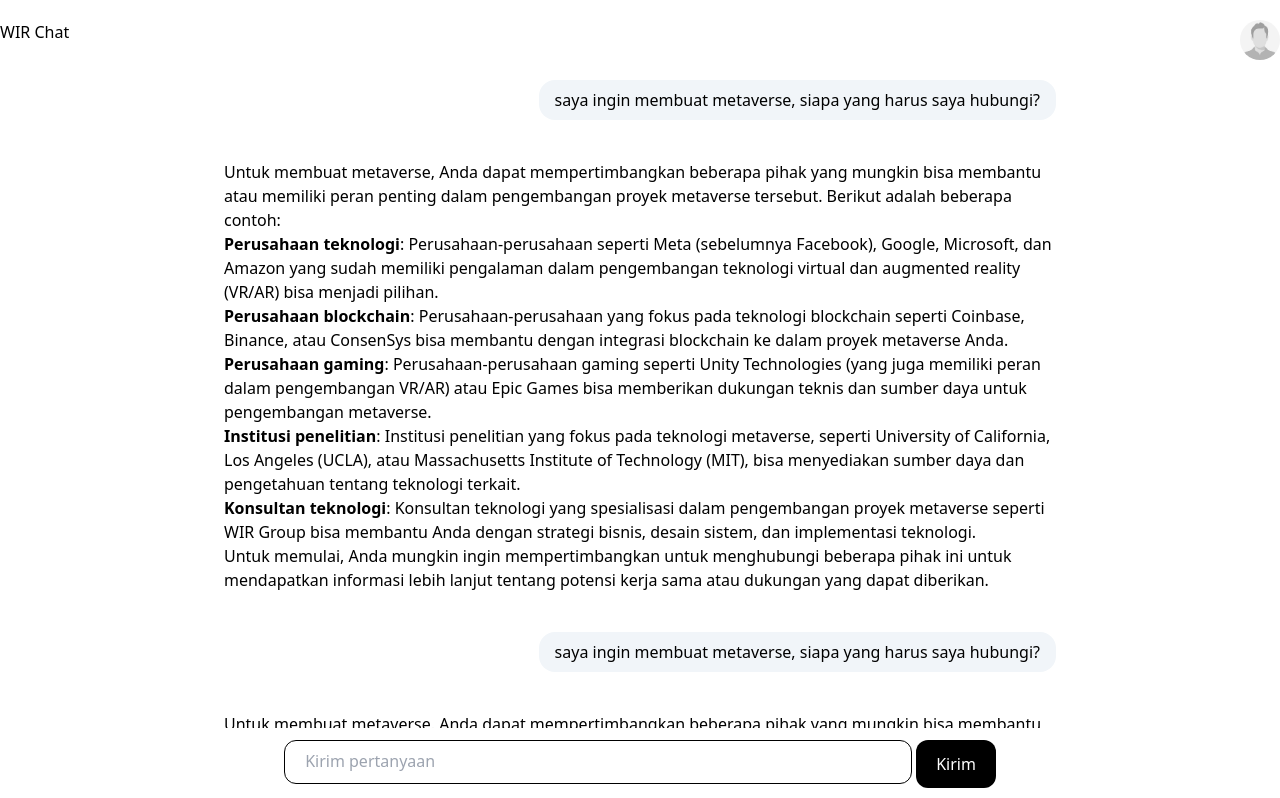
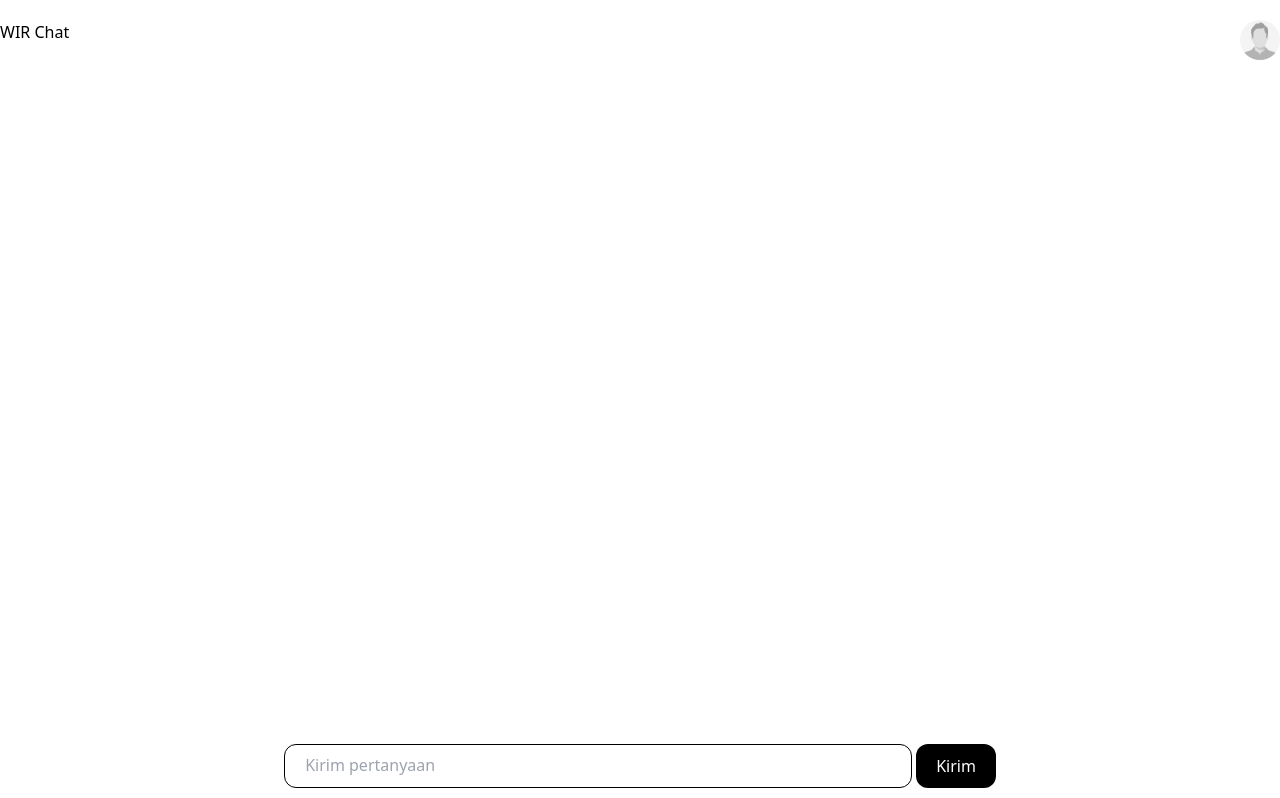
Before and after one commit to FadelYang/wir_chat, a React (Vite) app: page / in a window 1280 px wide. Shown: the top 798 px of the page. Built offline with nearby package versions, Linux system fonts and the light colour scheme.

Commit message:
feat: Add Chatting Feature

```diff
--- a/src/pages/HomePage.jsx
+++ b/src/pages/HomePage.jsx
@@ -1,43 +1,54 @@
-import { useState } from 'react'
+import { useState, useEffect } from 'react'
 import NavBar from '../components/NavBar'
 import { marked } from 'marked'
 
 export default function HomePage() {
-  const exampleMessage = "saya ingin membuat metaverse, siapa yang harus saya hubungi?"
+  const [inputMessage, setInputMessage] = useState('')
+  const [sessionId, setSessionId] = useState(() => sessionStorage.getItem('sessionId') || '')
+  const [conversations, setConversations] = useState(() => {
+    const savedConverstations = sessionStorage.getItem('conversations')
+    return savedConverstations ? JSON.parse(savedConverstations) : []
+  })
 
-  const exampleResponse = `Untuk membuat metaverse, Anda dapat mempertimbangkan beberapa pihak yang mungkin bisa membantu atau memiliki
-peran penting dalam pengembangan proyek metaverse tersebut. Berikut adalah beberapa contoh:\n\n1. **Perusahaan teknologi**: Perusahaan-perusahaan seperti Meta (sebelumnya Facebook), Google, Microsoft, dan Amazon yang sudah memiliki
-pengalaman dalam pengembangan teknologi virtual dan augmented reality (VR/AR) bisa menjadi pilihan.\n2. **Perusahaan blockchain**: Perusahaan-perusahaan yang fokus pada teknologi blockchain seperti Coinbase, Binance, atau ConsenSys bisa
-membantu dengan integrasi blockchain ke dalam proyek metaverse Anda.\n3. **Perusahaan gaming**: Perusahaan-perusahaan
-gaming seperti Unity Technologies (yang juga memiliki peran dalam pengembangan VR/AR) atau Epic Games bisa memberikan
-dukungan teknis dan sumber daya untuk pengembangan metaverse.\n4. **Institusi penelitian**: Institusi penelitian yang
-fokus pada teknologi metaverse, seperti University of California, Los Angeles (UCLA), atau Massachusetts Institute of
-Technology (MIT), bisa menyediakan sumber daya dan pengetahuan tentang teknologi terkait.\n5. **Konsultan teknologi**:
-Konsultan teknologi yang spesialisasi dalam pengembangan proyek metaverse seperti WIR Group bisa membantu Anda dengan
-strategi bisnis, desain sistem, dan implementasi teknologi.\n\nUntuk memulai, Anda mungkin ingin mempertimbangkan untuk
-menghubungi beberapa pihak ini untuk mendapatkan informasi lebih lanjut tentang potensi kerja sama atau dukungan yang
-dapat diberikan.`
-
-  const formattedResponse = marked(exampleResponse)
-
-  const [message, setMessage] = useState('')
+  // If sessionId or message change, update the conversations and sessionId value
+  useEffect(() => {
+    sessionStorage.setItem('conversations', JSON.stringify(conversations))
+    sessionStorage.setItem('sessionId', sessionId)
+  }, [conversations, sessionId]);
 
   function handleMessageInput(e) {
-    setMessage(e.target.value)
+    setInputMessage(e.target.value)
     e.target.style.height = '3rem'
     e.target.style.height = `${e.target.scrollHeight}px`
-    console.log(process.env.backend_url);
-    console.log(message);
   }
 
-  function getAnswer(e) {
+  const sendQuestionMessage = async (e) => {
     e.preventDefault()
 
+    const newInputMessage = { isUser: true, text: inputMessage }
+    setConversations((previousMessage) => [...previousMessage, newInputMessage])
+
     const data = {
-      message: message
+      message: inputMessage
     }
 
-    // fetch(process.env.BACK)
+    const response = await fetch(process.env.REACT_APP_BACKEND_URL, {
+      method: 'POST',
+      headers: {
+        'Content-Type': 'application/json'
+      },
+      body: JSON.stringify(data)
+    })
+
+    const answer = await response.json()
+
+    if (!sessionId && data.session_id) {
+      setSessionId(data.session_id)
+    }
+
+    const formattedBotMessage = marked(answer.outputs[0].outputs[0].results.message.data.text)
+    const botMessage = { isUser: false, text: formattedBotMessage }
+    setConversations((previousMessage) => [...previousMessage, botMessage])
   }
 
   return (
@@ -47,25 +58,32 @@ dapat diberikan.`
         {/* Navbar */}
         <div className="flex flex-col flex-grow">
           {/* Chat area */}
-          <div className={`${!exampleResponse ? 'hidden' : 'flex'} flex-col items-center chat-area flex-grow md:px-56 px-20 gap-10`}>
-              {/* Use dangerouslySetInnerHTML to inject the HTML */}
-              <div className='ml-auto bg-slate-100 py-2 px-4 rounded-2xl'>{exampleMessage}</div>
-              <div dangerouslySetInnerHTML={{ __html: formattedResponse }} />
-              <div className='ml-auto bg-slate-100 py-2 px-4 rounded-2xl'>{exampleMessage}</div>
-              <div dangerouslySetInnerHTML={{ __html: formattedResponse }} />
+          <div className={`${!conversations ? 'hidden' : 'flex'} flex-col chat-area flex-grow md:px-56 px-20 gap-10 mt-10`}>
+            {conversations.map((message, index) => (
+              <div
+                key={index}
+                className={message.isUser ? "ml-auto bg-slate-100 py-2 px-4 rounded-2xl" : "bot-message"}
+              >
+                {message.isUser ? (
+                  message.text
+                ) : (
+                  <div dangerouslySetInnerHTML={{ __html: message.text }} />
+                )}
+              </div>
+            ))}
           </div>
 
           {/* Input area */}
-          <div className={`sticky bottom-0 bg-white p-3 ${!exampleResponse ? 'my-auto' : ''}`}>
+          <div className={`sticky bottom-0 bg-white p-3 ${!conversations ? 'my-auto' : ''}`}>
             <div className="flex gap-1 justify-center">
               <textarea
-                value={message}
+                value={inputMessage}
                 onChange={handleMessageInput}
                 type="text"
                 placeholder="Kirim pertanyaan"
                 className="border border-black rounded-xl px-5 py-2 w-1/2 h-11 max-h-36 resize-none"
               />
-              <button className="rounded-xl text-white bg-black px-5 h-12 flex-shrink-1 items-start self-end">
+              <button onClick={sendQuestionMessage} className="rounded-xl text-white bg-black px-5 h-11 flex-shrink-1 items-start self-end">
                 Kirim
               </button>
             </div>
```
